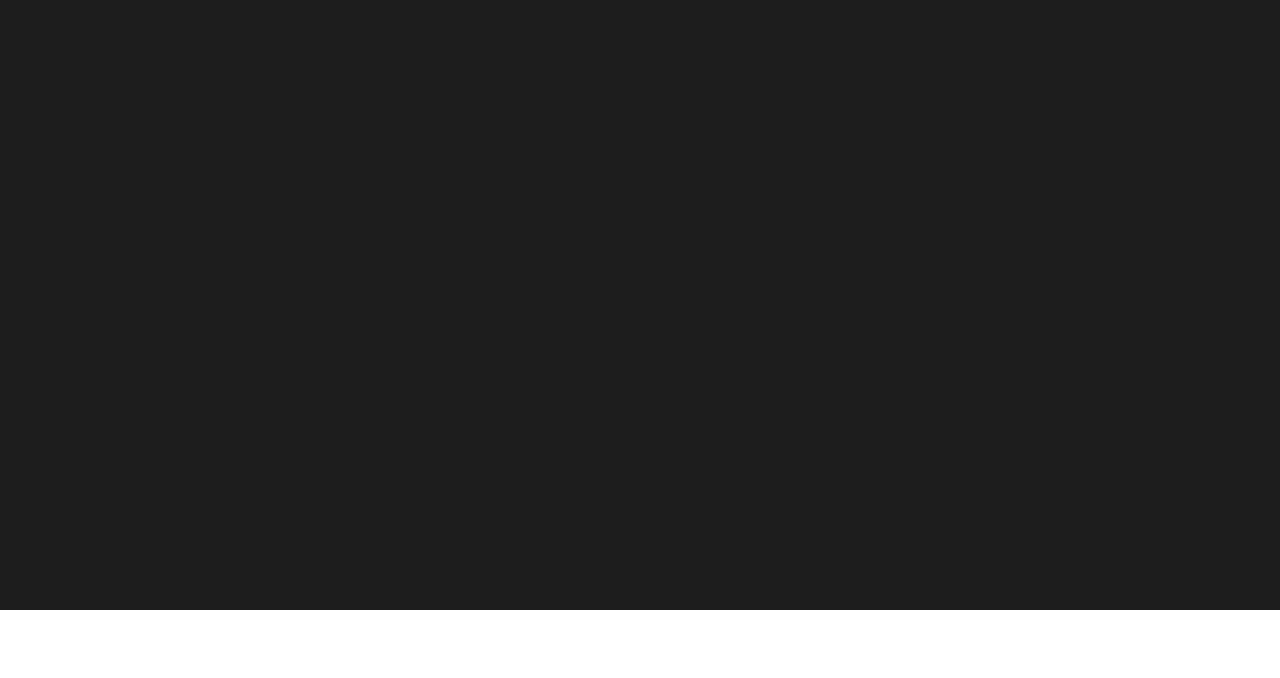
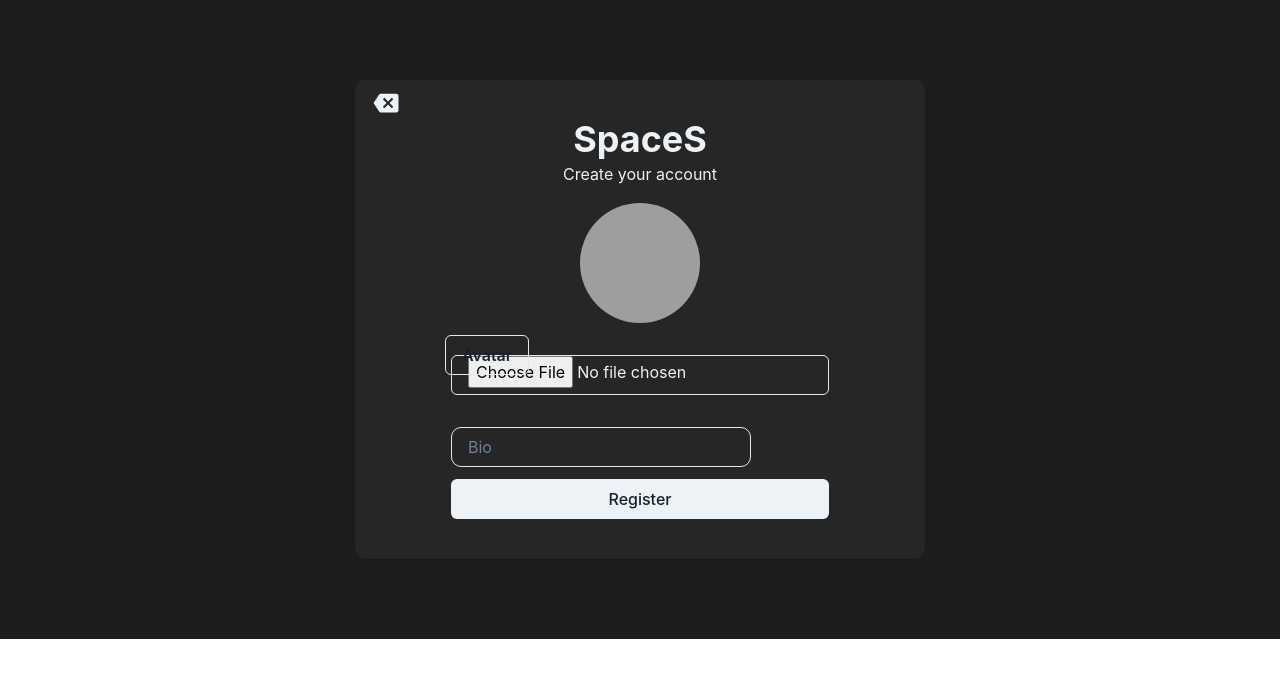
Before and after one commit to azrayaal/spaces_frontend, a React (Vite) app: page /register-final in a window 1280 px wide. Before the commit this address had no page. Shown: the top 678 px of the page. Built offline with nearby package versions, Linux system fonts and the light colour scheme; grey boxes are pictures that could not be loaded.

Commit message:
update register fetching api

```diff
--- a/package.json
+++ b/package.json
@@ -16,12 +16,14 @@
     "axios": "^1.6.7",
     "dotenv": "^16.4.1",
     "framer-motion": "^11.0.3",
+    "js-cookie": "^3.0.5",
     "react": "^18.2.0",
     "react-dom": "^18.2.0",
     "react-icons": "^5.0.1",
     "react-router-dom": "^6.22.0"
   },
   "devDependencies": {
+    "@types/js-cookie": "^3.0.6",
     "@types/node": "^20.11.17",
     "@types/react": "^18.2.43",
     "@types/react-dom": "^18.2.17",
--- a/src/App.tsx
+++ b/src/App.tsx
@@ -4,6 +4,7 @@ import Home from "./pages/home";
 import SignIn from "./pages/signIn";
 import MainContent from "./pages/home/content";
 import Register from "./pages/register";
+import RegisterFinal from "./pages/register/registerFinal";
 
 function App() {
   return (
@@ -15,6 +16,7 @@ function App() {
           </Route>
           <Route path="/signin" element={<SignIn />} />
           <Route path="/register" element={<Register />} />
+          <Route path="/register-final" element={<RegisterFinal />} />
         </Routes>
       </Router>
     </>
--- a/src/datas/data-dummy.tsx
+++ b/src/datas/data-dummy.tsx
@@ -25,16 +25,16 @@ export const dataSidebarLogIn = [
 ];
 
 export const dataSidebarNotLogIn = [
-  {
-    link: "/",
-    logo: <FaBeer />,
-    name: "Home",
-  },
-  {
-    link: "/search",
-    logo: <FaSearch />,
-    name: "Search",
-  },
+  // {
+  //   link: "/",
+  //   logo: <FaBeer />,
+  //   name: "Home",
+  // },
+  // {
+  //   link: "/search",
+  //   logo: <FaSearch />,
+  //   name: "Search",
+  // },
 ];
 
 export const ContentDummy = [
--- a/src/pages/home/index.tsx
+++ b/src/pages/home/index.tsx
@@ -1,5 +1,4 @@
 import { Grid, GridItem, Box } from "@chakra-ui/react";
-import MainContent from "./content";
 import ProfileNSuggest from "./profileNsuggest";
 import SideNavbar from "./sideNavbar";
 import ButtomNavbar from "../../components/bottomNavbar";
--- a/src/pages/register/index.tsx
+++ b/src/pages/register/index.tsx
@@ -11,12 +11,30 @@ import {
   InputGroup,
   InputRightElement,
 } from "@chakra-ui/react";
+// import Cookies from "js-cookie";
 import { useState } from "react";
 import { IoMdBackspace } from "react-icons/io";
 
 export default function Register() {
   const [show, setShow] = useState(false);
   const handleClick = () => setShow(!show);
+
+  const [username, setUsername] = useState("");
+  const [full_name, setFull_name] = useState("");
+  const [email, setEmail] = useState("");
+  const [password, setPassword] = useState("");
+
+  const onSubmit = () => {
+    const data = {
+      username,
+      full_name,
+      email,
+      password,
+    };
+    const dataString = JSON.stringify(data);
+    localStorage.setItem("DataRegister", dataString);
+  };
+
   return (
     <>
       <Card
@@ -43,28 +61,33 @@ export default function Register() {
         <Box py={4}>
           <Stack spacing={3}>
             <Input
-              //   focusBorderColor="lime"
               borderRadius={10}
               placeholder="Email"
               w={300}
+              value={email}
+              onChange={(event) => setEmail(event.target.value)}
             />
             <Input
-              //   focusBorderColor="lime"
               borderRadius={10}
               placeholder="Full Name"
               w={300}
+              value={full_name}
+              onChange={(event) => setFull_name(event.target.value)}
             />
             <Input
-              //   focusBorderColor="lime"
               borderRadius={10}
               placeholder="Username"
               w={300}
+              value={username}
+              onChange={(event) => setUsername(event.target.value)}
             />
             <InputGroup size="md">
               <Input
                 pr="4.5rem"
                 type={show ? "text" : "password"}
                 placeholder="Enter password"
+                value={password}
+                onChange={(event) => setPassword(event.target.value)}
               />
               <InputRightElement width="4.5rem">
                 <Button h="1.75rem" size="sm" onClick={handleClick}>
@@ -72,7 +95,11 @@ export default function Register() {
                 </Button>
               </InputRightElement>
             </InputGroup>
-            <Button>Register</Button>
+
+            <Button onClick={onSubmit}>
+              <Link href="/register-final">Register</Link>
+              {/* Register */}
+            </Button>
           </Stack>
         </Box>
       </Card>
--- /dev/null
+++ b/src/pages/register/registerFinal.tsx
@@ -0,0 +1,142 @@
+import {
+  Card,
+  Heading,
+  Text,
+  Box,
+  Stack,
+  Input,
+  Button,
+  Link,
+  Center,
+  Image,
+  InputGroup,
+  InputRightElement,
+} from "@chakra-ui/react";
+import axios from "axios";
+import { useState } from "react";
+import { IoMdBackspace } from "react-icons/io";
+
+export default function RegisterFinal() {
+  const [profile_picture, setProfile_picture] = useState<any>("");
+  const [profile_description, setProfile_description] = useState("");
+  // const [image, setImage] = ("");
+  const [imagePreview, setImagePreview] = useState<any>(null);
+
+  const handleImage = () => {};
+
+  const onSubmit = async () => {
+    const storedData = localStorage.getItem("DataRegister");
+
+    if (storedData) {
+      const storedDataObj = JSON.parse(storedData);
+
+      const data = {
+        profile_description,
+        profile_picture,
+        ...storedDataObj,
+      };
+
+      console.log("Merged data:", data);
+
+      const register = axios.post(
+        `http://localhost:3000/api/v1/register`,
+        data
+      );
+
+      console.log("register", register);
+    } else {
+      console.log("No data found in local storage.");
+    }
+  };
+
+  return (
+    <>
+      <Card
+        color="grey.200"
+        bg="mainBg.200"
+        py={6}
+        px={24}
+        my={20}
+        borderRadius={10}
+      >
+        <Text fontSize={30} mt={-4} ml={-20}>
+          <Link href="/signin" style={{ textDecoration: "none" }}>
+            <IoMdBackspace />
+          </Link>
+        </Text>
+        <Center>
+          <Link href="/" style={{ textDecoration: "none" }}>
+            <Heading>SpaceS</Heading>
+          </Link>
+        </Center>
+        <Center>
+          <Text>Create your account</Text>
+        </Center>
+        <Box py={4}>
+          <Stack spacing={3}>
+            <label htmlFor="image">
+              {imagePreview ? (
+                <Center>
+                  <Image
+                    width={120}
+                    height={120}
+                    borderRadius={"100%"}
+                    src={imagePreview}
+                    className="img-upload"
+                    alt="upload"
+                  />
+                </Center>
+              ) : (
+                <Center>
+                  <Image
+                    borderRadius={"100%"}
+                    src="/icon/upload.svg"
+                    width={120}
+                    height={120}
+                    className="img-upload"
+                    alt="upload"
+                  />
+                </Center>
+              )}
+            </label>
+            <InputGroup py={5}>
+              <label
+                htmlFor="image"
+                style={{ display: "flex", alignItems: "center" }}
+              >
+                <Input
+                  type="file"
+                  accept="image/png, image/jpeg"
+                  // display="none"
+                  onChange={(event) => {
+                    // console.log(event.target.files);
+                    const img = event.target.files![0];
+                    setImagePreview(URL.createObjectURL(img));
+                    return setProfile_picture(img);
+                  }}
+                />
+                <InputRightElement width="4.5rem" left={0}>
+                  <Center>
+                    <Button as="span" variant="outline">
+                      Avatar
+                    </Button>
+                  </Center>
+                </InputRightElement>
+              </label>
+            </InputGroup>
+            <Input
+              borderRadius={10}
+              placeholder="Bio"
+              w={300}
+              value={profile_description}
+              onChange={(event) => setProfile_description(event.target.value)}
+            />
+            <Button onClick={onSubmit}>
+              <Link href="/signin">Register</Link>
+            </Button>
+          </Stack>
+        </Box>
+      </Card>
+    </>
+  );
+}
--- a/src/pages/signIn/index.tsx
+++ b/src/pages/signIn/index.tsx
@@ -11,12 +11,40 @@ import {
   InputGroup,
   InputRightElement,
 } from "@chakra-ui/react";
+import axios from "axios";
+import Cookies from "js-cookie";
 import { useState } from "react";
 import { IoMdBackspace } from "react-icons/io";
 
 export default function SignIn() {
   const [show, setShow] = useState(false);
   const handleClick = () => setShow(!show);
+
+  const [email, setEmail] = useState("");
+  const [password, setPassword] = useState("");
+
+  const onSubmit = async () => {
+    const data = {
+      email,
+      password,
+    };
+    // console.log("data login", data);
+    try {
+      const response = await axios.post(
+        `http://localhost:3000/api/v1/signIn`,
+        data
+      );
+      console.log("data data login", response.data);
+      const { token } = response.data;
+      const tokenBase64 = btoa(token);
+      Cookies.set("token", tokenBase64, {
+        expires: 1,
+      });
+    } catch (error) {
+      console.log(`Login failed`, error);
+    }
+  };
+
   return (
     <>
       <Card
@@ -42,12 +70,20 @@ export default function SignIn() {
         </Center>
         <Box py={4}>
           <Stack spacing={3}>
-            <Input borderRadius={10} placeholder="Username" w={300} />
+            <Input
+              borderRadius={10}
+              placeholder="Username"
+              w={300}
+              value={email}
+              onChange={(event) => setEmail(event.target.value)}
+            />
             <InputGroup size="md">
               <Input
                 pr="4.5rem"
                 type={show ? "text" : "password"}
                 placeholder="Enter password"
+                value={password}
+                onChange={(event) => setPassword(event.target.value)}
               />
               <InputRightElement width="4.5rem">
                 <Button h="1.75rem" size="sm" onClick={handleClick}>
@@ -58,7 +94,7 @@ export default function SignIn() {
             <Link href="/register">
               <Text>Create account?</Text>
             </Link>
-            <Button>Log In</Button>
+            <Button onClick={onSubmit}>Log In</Button>
           </Stack>
         </Box>
       </Card>
```
Also changed, not shown: 1 other file (tests, documents, lock files or other folders).
